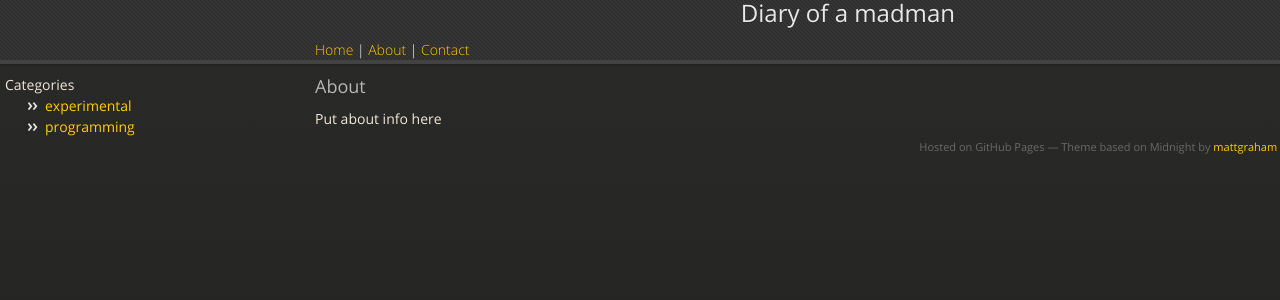
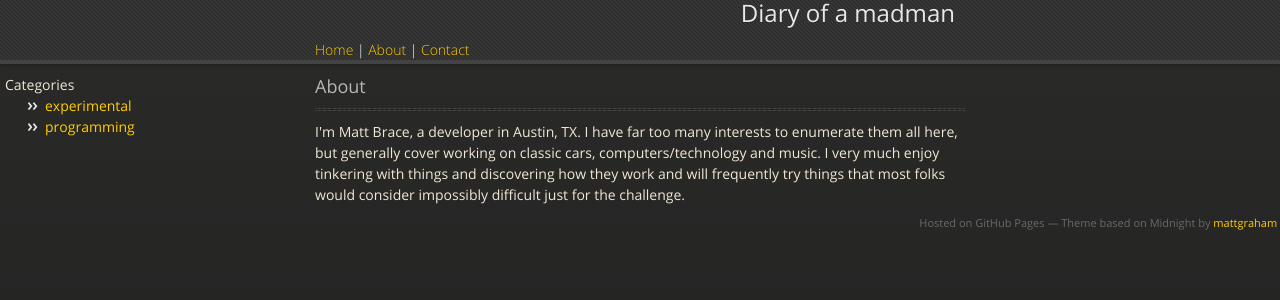
Before and after one commit to ismarc/ismarc.github.com, a Jekyll site: the page built from about.html, in a window 1280 px wide. Shown: the top 300 px of the page. Built offline with Jekyll 4.4.1, drawn with Linux system fonts in a browser that asks for light colours; nearby versions of some CDN libraries.

Commit message:
Add some info to contact and about

```diff
--- a/about.html
+++ b/about.html
@@ -3,5 +3,11 @@ layout: default
 ---
 <article>
   <h3>About</h3>
-  <p>Put about info here</p>
+  <hr>
+  <p>I'm Matt Brace, a developer in Austin, TX.  I have far too many
+  interests to enumerate them all here, but generally cover working on
+  classic cars, computers/technology and music.  I very much enjoy
+  tinkering with things and discovering how they work and will
+  frequently try things that most folks would consider impossibly
+  difficult just for the challenge.</p>
 </article>
--- a/contact.html
+++ b/contact.html
@@ -3,5 +3,8 @@ layout: default
 ---
 <article>
   <h3>Contact</h3>
-  <p>Put contact info here</p>
+  <hr>
+  <p>Who doesn't like to receive emails from random folks?  If you
+  have questions, comments or just want to chat, feel free to email me
+  at <a href="mailto:ismarc31@gmail.com" target="_blank">ismarc31@gmail.com</a>.
 </article>
```
